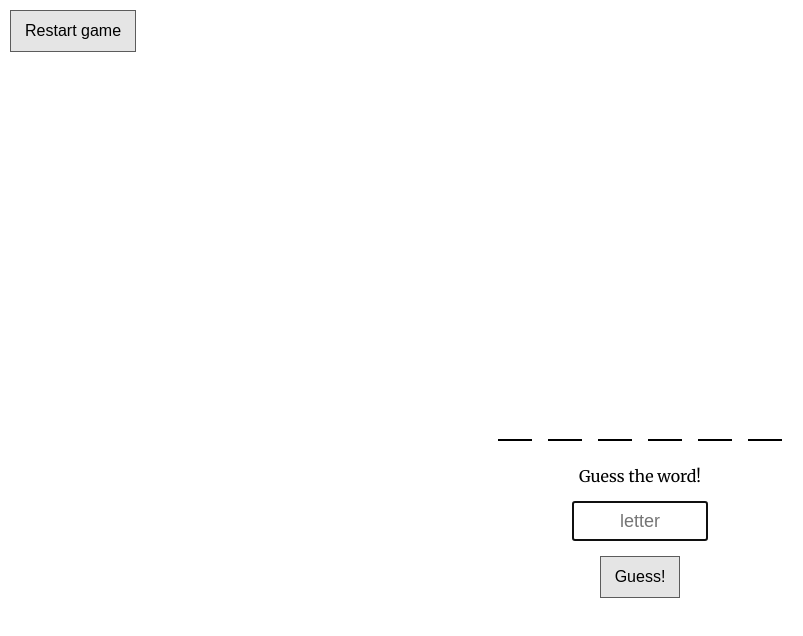
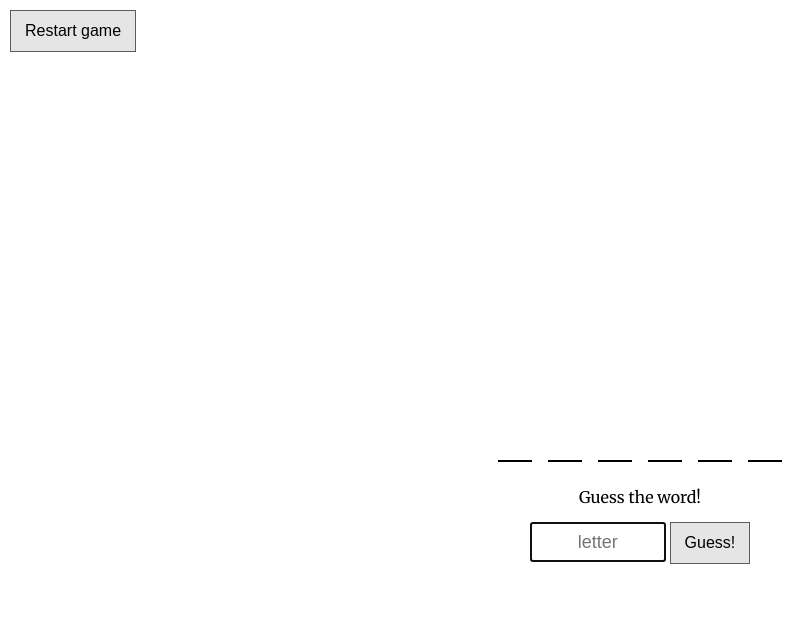
Before and after one commit to erikpantzar/hang-the-man, a plain HTML site: page index.html in a window 1280 px wide. Both pictures are taken after typing "Sample" into the empty fields and a click on the button "Play". Shown: the whole page, without its empty margins (0-803 px from the left). Drawn offline with Linux system fonts and the light colour scheme.

Commit message:
Update 2

```diff
--- a/index.css
+++ b/index.css
@@ -60,7 +60,6 @@ input {
 
 .input-letter {
     max-width: 120px;
-    display: block;
     margin: 0 0 15px;
 }
 
@@ -130,7 +129,7 @@ input {
     display: none;
     position: fixed;
     top: 50%;
-    transform: scale(2) translateY(-50%);
+    transform: scale(1.4) translateY(-50%);
     background: rgba(255, 255, 255, 0.4);
 }
 
--- a/index.html
+++ b/index.html
@@ -81,8 +81,10 @@
 
         <form class="guess-form" autocomplete="off">
             <label for="guessinput">Guess the word!</label>
+            <div>
             <input type="text" required maxlength="1" class="input-letter" pattern="[A-Öa-ö]{1}" placeholder="letter" id="guessinput" />
             <button class="button" type="submit">Guess!</button>
+        </div>
         </form>
 
         <div class="hangman-controls">
@@ -91,6 +93,6 @@
     </section>
 
 
-    <script src="./index.js?ver=1"></script>
+    <script src="./index.js?ver=2"></script>
 </body>
 </html>
```
